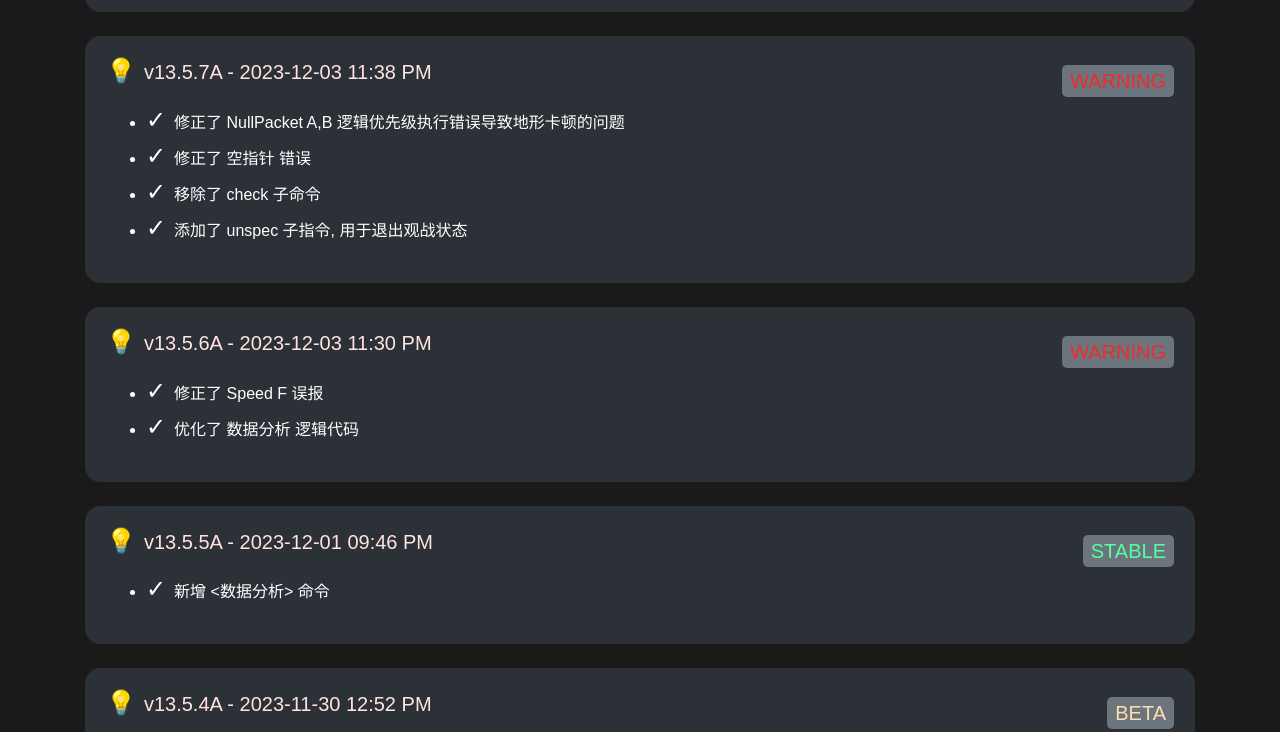
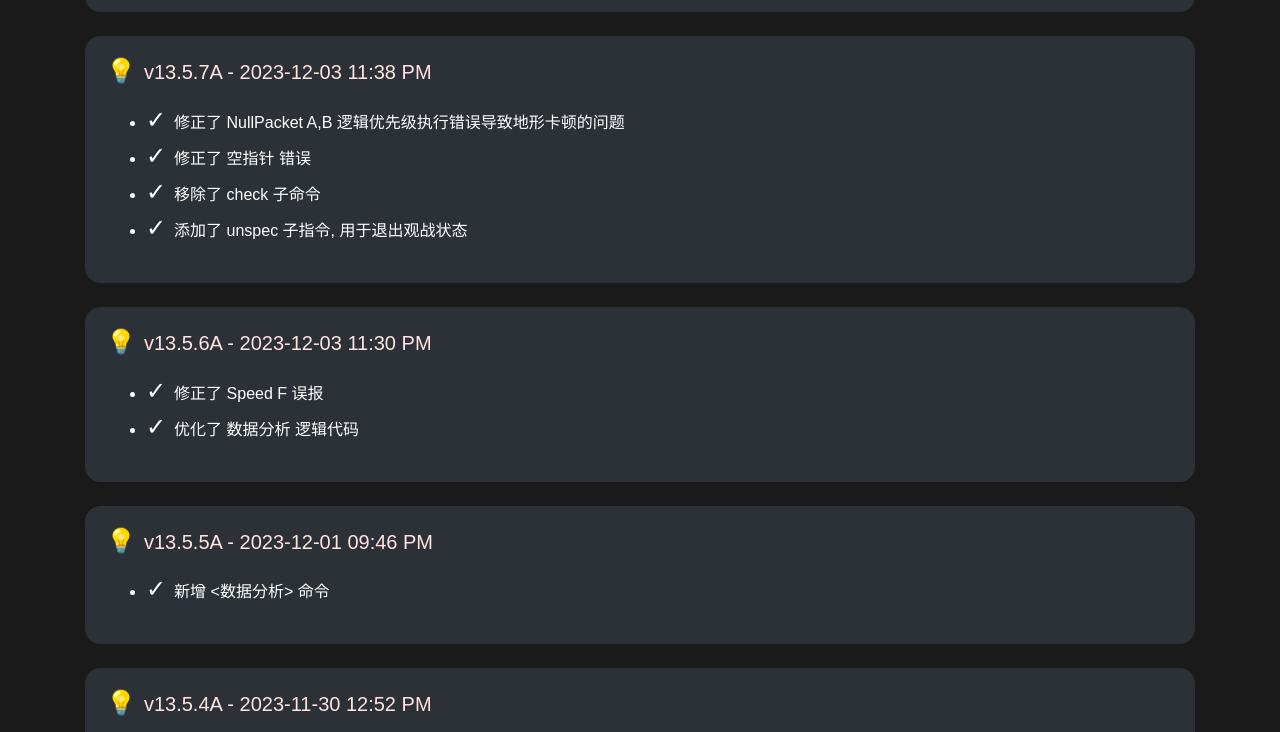
Before and after one commit to CoffeeTeaX/edgeac, a plain HTML site: page index.html in a window 1280 px wide. Shown: the part 1506-2238 px from the top of the page. Drawn offline with nearby package versions, Linux system fonts and the light colour scheme.

Commit message:
Update index.html

```diff
--- a/index.html
+++ b/index.html
@@ -41,33 +41,6 @@
             margin-right: 8px;
         }
 
-        .tag_beta {
-            float: right;
-            background-color: #6C757D;
-            color: #FFDEAD;
-            padding: 4px 8px;
-            border-radius: 5px;
-            margin-top: 8px;
-        }
-
-		.tag_release {
-            float: right;
-            background-color: #6C757D;
-            color: #54FF9F;
-            padding: 4px 8px;
-            border-radius: 5px;
-            margin-top: 8px;
-        }
-
-		.tag_warning {
-            float: right;
-            background-color: #6C757D;
-            color: #EE2C2C;
-            padding: 4px 8px;
-            border-radius: 5px;
-            margin-top: 8px;
-        }
-
     </style>
 </head>
 <body>
@@ -77,7 +50,7 @@
 
 	<div class="card mt-4">
         <div class="card-body">
-            <h5 class="card-title"><span class="icon">&#128161;</span>v13.6.2A_hotfix1 - 2023-12-23 08:10~24/00:09 PM<span class="tag_release">STABLE</span></h5>
+            <h5 class="card-title"><span class="icon">&#128161;</span>v13.6.2A_hotfix1 - 2023-12-23 08:10~24/00:09 PM</h5>
             <p class="card-text">
                 <ul>
 			<li><span class="icon">&#10003;</span>修正了 Speed E 误报</li>
@@ -92,7 +65,7 @@
 
 	<div class="card mt-4">
         <div class="card-body">
-            <h5 class="card-title"><span class="icon">&#128161;</span>v13.6.1A - 2023-12-20 02:57 PM<span class="tag_release">STABLE</span></h5>
+            <h5 class="card-title"><span class="icon">&#128161;</span>v13.6.1A - 2023-12-20 02:57 PM</h5>
             <p class="card-text">
                 <ul>
                     <li><span class="icon">&#10003;</span>增加了 track 子命令, 用于深度跟踪玩家的行为并输出裁定信息</li>
@@ -104,7 +77,7 @@
 
 	<div class="card mt-4">
         <div class="card-body">
-            <h5 class="card-title"><span class="icon">&#128161;</span>v13.6.0A - 2023-12-17 08:39 PM<span class="tag_release">STABLE</span></h5>
+            <h5 class="card-title"><span class="icon">&#128161;</span>v13.6.0A - 2023-12-17 08:39 PM</h5>
             <p class="card-text">
                 <ul>
                     <li><span class="icon">&#10003;</span>增加了 version 子命令, 用于查询服务器运行的版本是否为最新版本</li>
@@ -119,7 +92,7 @@
 
 	<div class="card mt-4">
         <div class="card-body">
-            <h5 class="card-title"><span class="icon">&#128161;</span>v13.5.9A - 2023-12-10 09:27 PM<span class="tag_release">STABLE</span></h5>
+            <h5 class="card-title"><span class="icon">&#128161;</span>v13.5.9A - 2023-12-10 09:27 PM</h5>
             <p class="card-text">
                 <ul>
                     <li><span class="icon">&#10003;</span>修正了 Speed E 误报</li>
@@ -132,7 +105,7 @@
 
 	<div class="card mt-4">
         <div class="card-body">
-            <h5 class="card-title"><span class="icon">&#128161;</span>v13.5.8A - 2023-12-03 12:31 PM<span class="tag_warning">WARNING</span></h5>
+            <h5 class="card-title"><span class="icon">&#128161;</span>v13.5.8A - 2023-12-03 12:31 PM</h5>
             <p class="card-text">
                 <ul>
                     <li><span class="icon">&#10003;</span>修正了 Criticals A 误报</li>
@@ -152,7 +125,7 @@
 
 	<div class="card mt-4">
         <div class="card-body">
-            <h5 class="card-title"><span class="icon">&#128161;</span>v13.5.7A - 2023-12-03 11:38 PM<span class="tag_warning">WARNING</span></h5>
+            <h5 class="card-title"><span class="icon">&#128161;</span>v13.5.7A - 2023-12-03 11:38 PM</h5>
             <p class="card-text">
                 <ul>
                     <li><span class="icon">&#10003;</span>修正了 NullPacket A,B 逻辑优先级执行错误导致地形卡顿的问题</li>
@@ -167,7 +140,7 @@
 
 	<div class="card mt-4">
         <div class="card-body">
-            <h5 class="card-title"><span class="icon">&#128161;</span>v13.5.6A - 2023-12-03 11:30 PM<span class="tag_warning">WARNING</span></h5>
+            <h5 class="card-title"><span class="icon">&#128161;</span>v13.5.6A - 2023-12-03 11:30 PM</h5>
             <p class="card-text">
                 <ul>
                     <li><span class="icon">&#10003;</span>修正了 Speed F 误报</li>
@@ -179,7 +152,7 @@
 
 	<div class="card mt-4">
         <div class="card-body">
-            <h5 class="card-title"><span class="icon">&#128161;</span>v13.5.5A - 2023-12-01 09:46 PM<span class="tag_release">STABLE</span></h5>
+            <h5 class="card-title"><span class="icon">&#128161;</span>v13.5.5A - 2023-12-01 09:46 PM</h5>
             <p class="card-text">
                 <ul>
                     <li><span class="icon">&#10003;</span>新增 <数据分析> 命令</li>
@@ -191,7 +164,7 @@
 
 	<div class="card mt-4">
         <div class="card-body">
-            <h5 class="card-title"><span class="icon">&#128161;</span>v13.5.4A - 2023-11-30 12:52 PM<span class="tag_beta">BETA</span></h5>
+            <h5 class="card-title"><span class="icon">&#128161;</span>v13.5.4A - 2023-11-30 12:52 PM</h5>
             <p class="card-text">
                 <ul>
                     <li><span class="icon">&#10003;</span>修正了 KillAura C 误报</li>
@@ -217,7 +190,7 @@
 
 	<div class="card mt-4">
         <div class="card-body">
-            <h5 class="card-title"><span class="icon">&#128161;</span>v13.5.3A - 2023-11-29 09:00 PM<span class="tag_release">STABLE</span></h5>
+            <h5 class="card-title"><span class="icon">&#128161;</span>v13.5.3A - 2023-11-29 09:00 PM</h5>
             <p class="card-text">
                 <ul>
                     <li><span class="icon">&#10003;</span>修正了 Flight B 误报</li>
@@ -232,7 +205,7 @@
 
 	<div class="card mt-4">
         <div class="card-body">
-            <h5 class="card-title"><span class="icon">&#128161;</span>v13.5.2A - 2023-11-26 03:34 PM<span class="tag_release">STABLE</span></h5>
+            <h5 class="card-title"><span class="icon">&#128161;</span>v13.5.2A - 2023-11-26 03:34 PM</h5>
             <p class="card-text">
                 <ul>
                     <li><span class="icon">&#10003;</span>修正了 Timer A 高延迟误报</li>
@@ -245,7 +218,7 @@
 
 	<div class="card mt-4">
         <div class="card-body">
-            <h5 class="card-title"><span class="icon">&#128161;</span>v13.5.1A - 2023-11-25 12:46 PM<span class="tag_release">STABLE</span></h5>
+            <h5 class="card-title"><span class="icon">&#128161;</span>v13.5.1A - 2023-11-25 12:46 PM</h5>
             <p class="card-text">
                 <ul>
                     <li><span class="icon">&#10003;</span>修正了 NoSlow C 检测逻辑</li>
@@ -262,7 +235,7 @@
 
     <div class="card mt-4">
         <div class="card-body">
-            <h5 class="card-title"><span class="icon">&#128161;</span>v13.5.0A - 2023-11-24 01:16 PM<span class="tag_release">STABLE</span></h5>
+            <h5 class="card-title"><span class="icon">&#128161;</span>v13.5.0A - 2023-11-24 01:16 PM</h5>
             <p class="card-text">
                 <ul>
                     <li><span class="icon">&#10003;</span>修正了 Flight I 假方块放置误报</li>
@@ -277,7 +250,7 @@
 
     <div class="card mt-4">
         <div class="card-body">
-            <h5 class="card-title"><span class="icon">&#128161;</span>v13.4.9A - 2023-11-23 01:24 AM<span class="tag_release">STABLE</span></h5>
+            <h5 class="card-title"><span class="icon">&#128161;</span>v13.4.9A - 2023-11-23 01:24 AM</h5>
             <p class="card-text">
                 <ul>
                     <li><span class="icon">&#10003;</span>回归了 v6.0.9 的部分移动检测</li>
```
